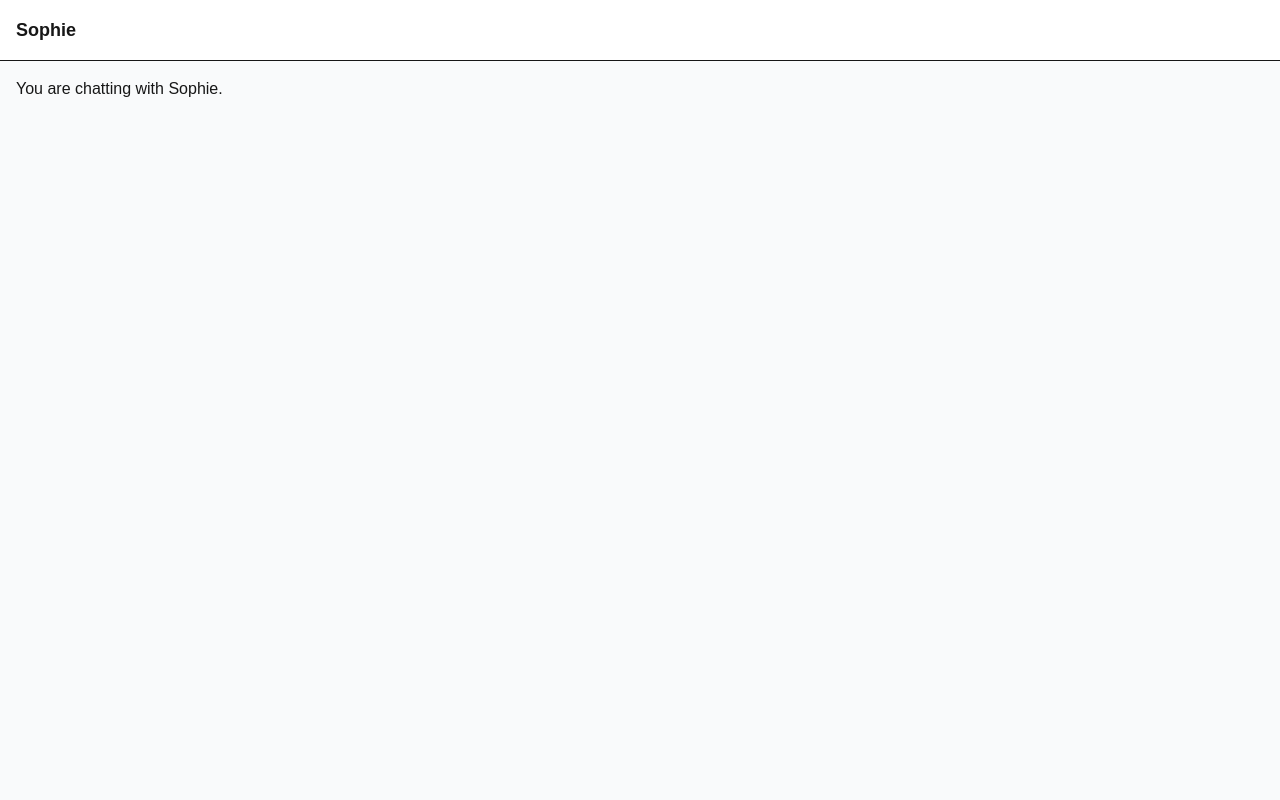
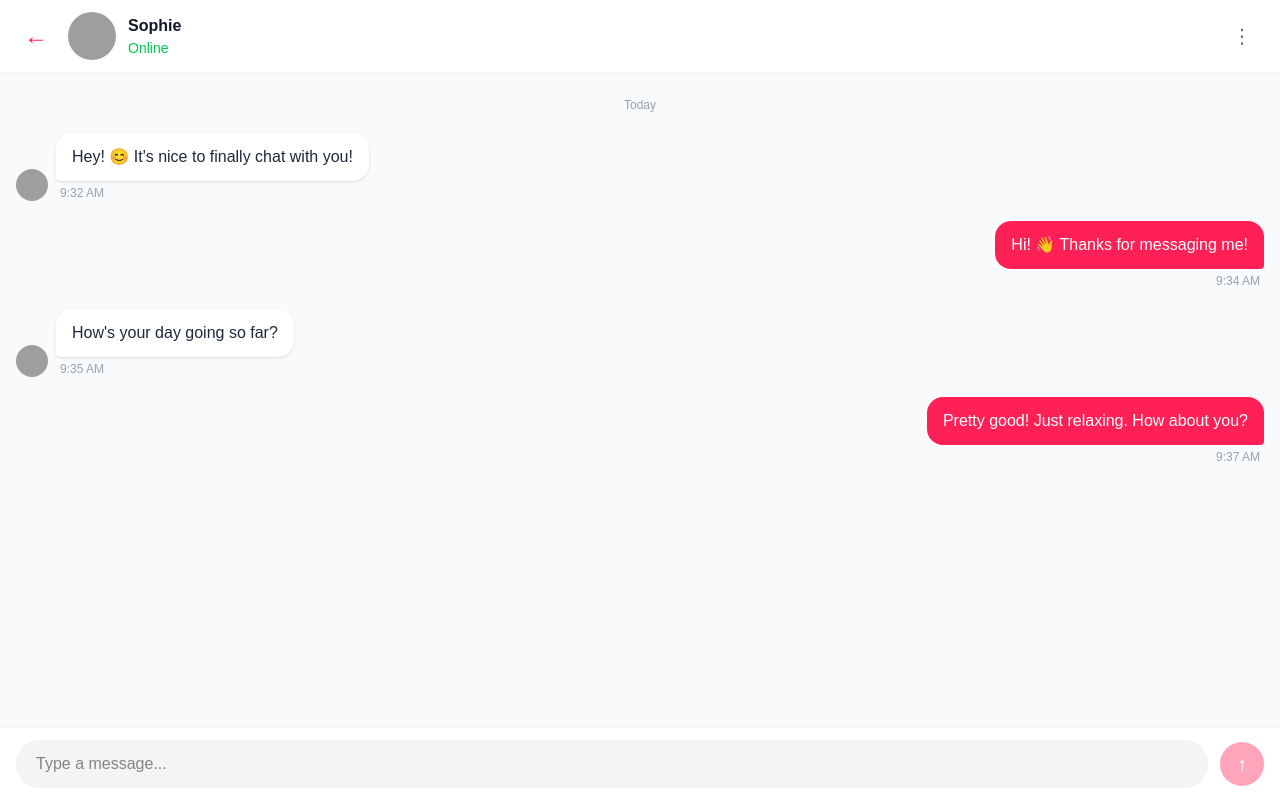
Before and after one commit to sebiny/MyDating, a Next.js app: page /chat/1 in a window 1280 px wide. Built offline with nearby package versions, Linux system fonts and the light colour scheme; grey boxes are pictures that could not be loaded.

Commit message:
Chatting: static initial UI

```diff
--- a/src/app/(main)/chat/[conversationId]/page.tsx
+++ b/src/app/(main)/chat/[conversationId]/page.tsx
@@ -1,40 +1,203 @@
 "use client";
 
-import { Suspense } from "react";
-import { useParams } from "next/navigation";
+import { Suspense, useEffect, useRef, useState, type FormEvent } from "react";
+import { useParams, useRouter } from "next/navigation";
 import { profiles } from "@/src/lib/profiles";
 
-export default function IndividualChatPage() {
-  return (
-    //Suspense is a React Component that handles certain kinds of waiting, it provides a fallback UI while Next.js waits for the components to resolve the URL data.
-    <Suspense fallback={<p>Loading chat...</p>}>
-      <ChatRoom />
-      {/*ChatRoom contains useParams, so th e hook is now inside the Suspense boundary */}
-    </Suspense>
-  );
+type Message = {
+  id: number;
+  text: string;
+  sender: "me" | "them";
+  time: string;
+};
+
+function getCurrentTime() {
+  return new Date().toLocaleTimeString([], {
+    hour: "numeric",
+    minute: "2-digit",
+  });
 }
 
 function ChatRoom() {
   const params = useParams<{ conversationId: string }>();
-  //telling TS that the URL is a string
+  const router = useRouter();
 
   const personId = Number(params.conversationId);
-
   const person = profiles.find((profile) => profile.id === personId);
 
+  const [input, setInput] = useState("");
+  const [messages, setMessages] = useState<Message[]>([
+    {
+      id: 1,
+      text: "Hey! 😊 It's nice to finally chat with you!",
+      sender: "them",
+      time: "9:32 AM",
+    },
+    {
+      id: 2,
+      text: "Hi! 👋 Thanks for messaging me!",
+      sender: "me",
+      time: "9:34 AM",
+    },
+    {
+      id: 3,
+      text: "How's your day going so far?",
+      sender: "them",
+      time: "9:35 AM",
+    },
+    {
+      id: 4,
+      text: "Pretty good! Just relaxing. How about you?",
+      sender: "me",
+      time: "9:37 AM",
+    },
+  ]);
+
+  const bottomRef = useRef<HTMLDivElement>(null);
+
+  useEffect(() => {
+    bottomRef.current?.scrollIntoView({
+      behavior: "smooth",
+    });
+  }, [messages]);
+
   if (!person) {
-    return <p>Person not found.</p>;
+    return (
+      <main className="flex min-h-screen items-center justify-center">
+        <p>Person not found.</p>
+      </main>
+    );
+  }
+
+  function handleSendMessage(event: FormEvent<HTMLFormElement>) {
+    event.preventDefault();
+
+    const text = input.trim();
+
+    if (!text) return;
+
+    const newMessage: Message = {
+      id: Date.now(),
+      text,
+      sender: "me",
+      time: getCurrentTime(),
+    };
+
+    setMessages((previousMessages) => [...previousMessages, newMessage]);
+
+    setInput("");
   }
 
   return (
-    <main className="min-h-screen bg-gray-50">
-      <header className="border-b bg-white p-4">
-        <h1 className="text-lg font-bold">{person.name}</h1>
+    <main className="flex h-dvh flex-col bg-white">
+      {/* Chat header */}
+      <header className="flex shrink-0 items-center gap-3 border-b border-gray-100 px-4 py-3">
+        <button
+          type="button"
+          onClick={() => router.back()}
+          aria-label="Go back"
+          className="rounded-full px-2 py-1 text-2xl text-rose-500 hover:bg-rose-50"
+        >
+          ←
+        </button>
+
+        <img
+          src={person.image}
+          alt={person.name}
+          className="h-12 w-12 rounded-full object-cover"
+        />
+
+        <div className="min-w-0 flex-1">
+          <h1 className="truncate font-bold text-gray-900">{person.name}</h1>
+          <p className="text-sm text-green-500">Online</p>
+        </div>
+
+        <button
+          type="button"
+          aria-label="More options"
+          className="rounded-full px-3 py-2 text-xl text-gray-500 hover:bg-gray-100"
+        >
+          ⋮
+        </button>
       </header>
 
-      <section className="p-4">
-        <p>You are chatting with {person.name}.</p>
+      {/* Message list */}
+      <section
+        aria-label="Conversation messages"
+        className="flex-1 space-y-5 overflow-y-auto bg-gray-50 px-4 py-6"
+      >
+        <p className="text-center text-xs text-gray-400">Today</p>
+
+        {messages.map((message) => (
+          <div
+            key={message.id}
+            className={`flex items-end gap-2 ${
+              message.sender === "me" ? "justify-end" : "justify-start"
+            }`}
+          >
+            {message.sender === "them" && (
+              <img
+                src={person.image}
+                alt=""
+                className="h-8 w-8 shrink-0 rounded-full object-cover"
+              />
+            )}
+
+            <div
+              className={`max-w-[80%] sm:max-w-[70%] ${
+                message.sender === "me" ? "items-end" : "items-start"
+              } flex flex-col`}
+            >
+              <div
+                className={`rounded-2xl px-4 py-3 text-sm leading-6 sm:text-base ${
+                  message.sender === "me"
+                    ? "rounded-br-sm bg-rose-500 text-white"
+                    : "rounded-bl-sm bg-white text-gray-800 shadow-sm"
+                }`}
+              >
+                {message.text}
+              </div>
+
+              <span className="mt-1 px-1 text-xs text-gray-400">
+                {message.time}
+              </span>
+            </div>
+          </div>
+        ))}
+
+        <div ref={bottomRef} />
       </section>
+
+      {/* Message composer */}
+      <form
+        onSubmit={handleSendMessage}
+        className="flex shrink-0 items-center gap-3 border-t border-gray-100 bg-white px-3 py-3 sm:px-4"
+      >
+        <input
+          value={input}
+          onChange={(event) => setInput(event.target.value)}
+          placeholder="Type a message..."
+          aria-label="Type a message"
+          className="min-w-0 flex-1 rounded-full bg-gray-100 px-5 py-3 text-sm outline-none transition focus:ring-2 focus:ring-rose-200 sm:text-base"
+        />
+
+        <button
+          type="submit"
+          disabled={!input.trim()}
+          aria-label="Send message"
+          className="flex h-11 w-11 shrink-0 items-center justify-center rounded-full bg-rose-500 text-xl text-white transition hover:bg-rose-600 disabled:cursor-not-allowed disabled:opacity-40"
+        >
+          ↑
+        </button>
+      </form>
     </main>
   );
 }
+
+export default function IndividualChatPage() {
+  return (
+    <Suspense fallback={<p className="p-6">Loading chat...</p>}>
+      <ChatRoom />
+    </Suspense>
+  );
+}
```
